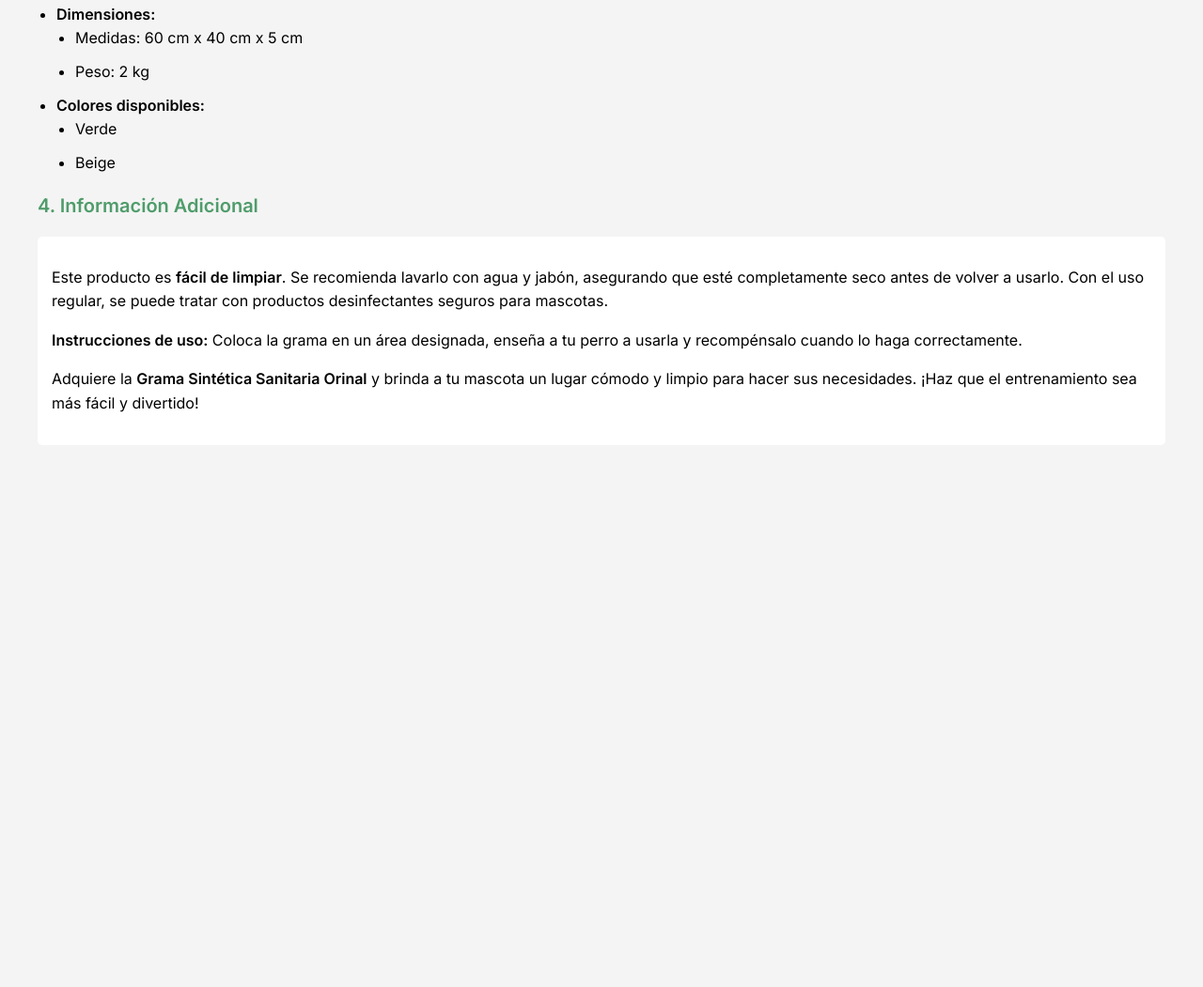
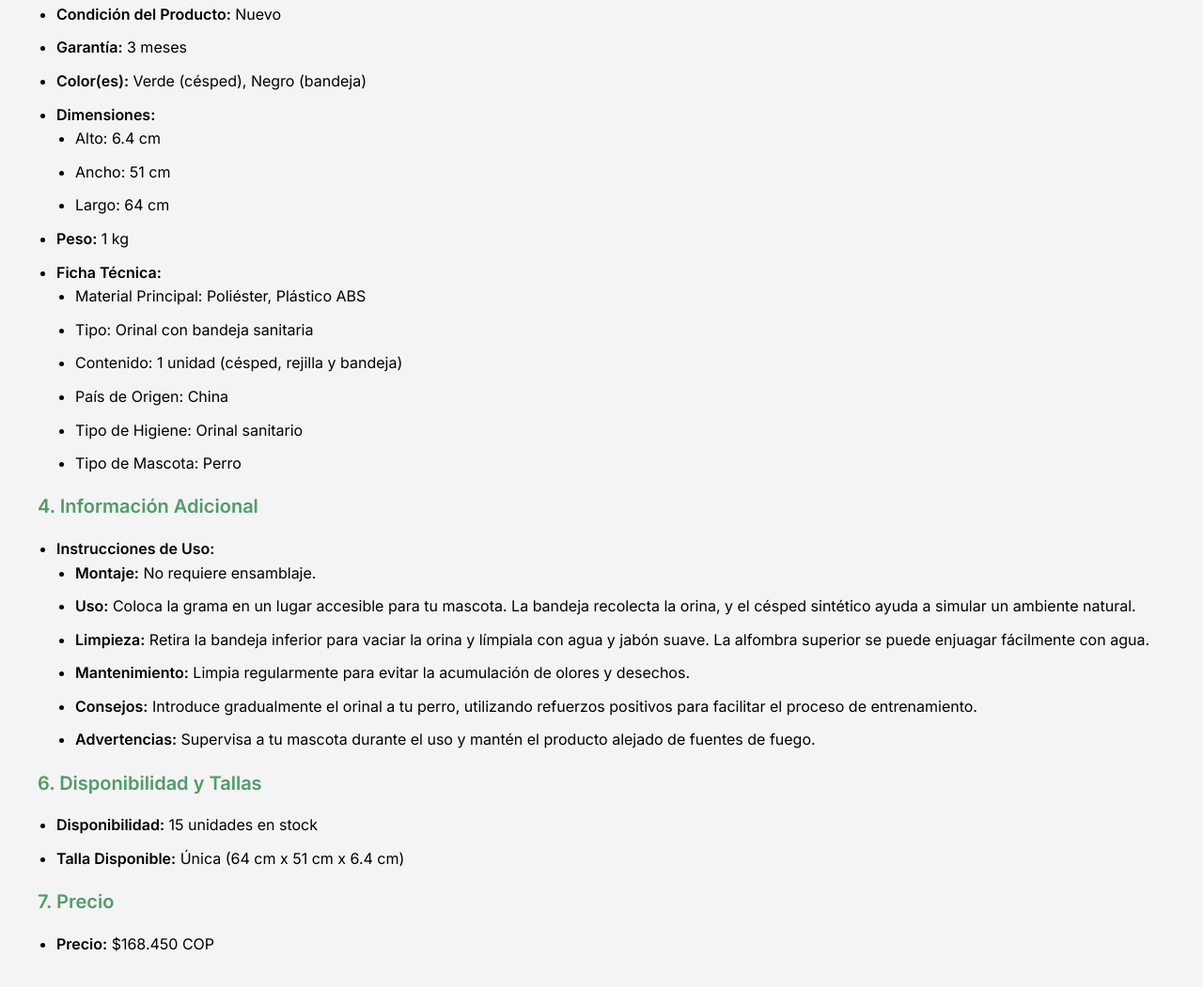
Before and after one commit to maportillam/grama-sintetica, a plain HTML site: page index.html in a window 1280 px wide. Shown: the part 2233-3284 px from the top of the page at 94% size. Before the commit the page ends 2767 px from the top, so only its background shows below. Drawn offline with Linux system fonts and the light colour scheme.

Commit message:
Add files via upload

```diff
--- a/index.html
+++ b/index.html
@@ -146,44 +146,69 @@
             <li>Bandeja de rejilla y base: Plástico ABS</li>
         </ul>
     </li>
+    <li><strong>Condición del Producto:</strong> Nuevo</li>
+    <li><strong>Garantía:</strong> 3 meses</li>
+    <li><strong>Color(es):</strong> Verde (césped), Negro (bandeja)</li>
     <li><strong>Dimensiones:</strong>
         <ul>
-            <li>Medidas: 60 cm x 40 cm x 5 cm</li>
-            <li>Peso: 2 kg</li>
+            <li>Alto: 6.4 cm</li>
+            <li>Ancho: 51 cm</li>
+            <li>Largo: 64 cm</li>
         </ul>
     </li>
-    <li><strong>Colores disponibles:</strong>
+    <li><strong>Peso:</strong> 1 kg</li>
+    <li><strong>Ficha Técnica:</strong>
         <ul>
-            <li>Verde</li>
-            <li>Beige</li>
+            <li>Material Principal: Poliéster, Plástico ABS</li>
+            <li>Tipo: Orinal con bandeja sanitaria</li>
+            <li>Contenido: 1 unidad (césped, rejilla y bandeja)</li>
+            <li>País de Origen: China</li>
+            <li>Tipo de Higiene: Orinal sanitario</li>
+            <li>Tipo de Mascota: Perro</li>
         </ul>
     </li>
 </ul>
 
 <h2>4. Información Adicional</h2>
-<div class="additional-info">
-    <p>Este producto es <strong>fácil de limpiar</strong>. Se recomienda lavarlo con agua y jabón, asegurando que esté completamente seco antes de volver a usarlo. Con el uso regular, se puede tratar con productos desinfectantes seguros para mascotas.</p>
-    <p><strong>Instrucciones de uso:</strong> Coloca la grama en un área designada, enseña a tu perro a usarla y recompénsalo cuando lo haga correctamente.</p>
-    <p>Adquiere la <strong>Grama Sintética Sanitaria Orinal</strong> y brinda a tu mascota un lugar cómodo y limpio para hacer sus necesidades. ¡Haz que el entrenamiento sea más fácil y divertido!</p>
-</div>
+<ul>
+    <li><strong>Instrucciones de Uso:</strong>
+        <ul>
+            <li><strong>Montaje:</strong> No requiere ensamblaje.</li>
+            <li><strong>Uso:</strong> Coloca la grama en un lugar accesible para tu mascota. La bandeja recolecta la orina, y el césped sintético ayuda a simular un ambiente natural.</li>
+            <li><strong>Limpieza:</strong> Retira la bandeja inferior para vaciar la orina y límpiala con agua y jabón suave. La alfombra superior se puede enjuagar fácilmente con agua.</li>
+            <li><strong>Mantenimiento:</strong> Limpia regularmente para evitar la acumulación de olores y desechos.</li>
+            <li><strong>Consejos:</strong> Introduce gradualmente el orinal a tu perro, utilizando refuerzos positivos para facilitar el proceso de entrenamiento.</li>
+            <li><strong>Advertencias:</strong> Supervisa a tu mascota durante el uso y mantén el producto alejado de fuentes de fuego.</li>
+        </ul>
+    </li>
+</ul>
+
+<h2>6. Disponibilidad y Tallas</h2>
+<ul>
+    <li><strong>Disponibilidad:</strong> 15 unidades en stock</li>
+    <li><strong>Talla Disponible:</strong> Única (64 cm x 51 cm x 6.4 cm)</li>
+</ul>
+
+<h2>7. Precio</h2>
+<ul>
+    <li><strong>Precio:</strong> $168.450 COP</li>
+</ul>
 
 <script>
-    let currentSlide = 0;
-    const slides = document.querySelectorAll('.carousel-images img, .carousel-images video');
+    let currentSlide = 0; // Inicializa la diapositiva actual
+    const slides = document.querySelectorAll('.carousel-images img, .carousel-images video'); // Selecciona todas las imágenes y videos
 
-    function showSlide(index) {
-        slides[currentSlide].classList.remove('active'); // Oculta el slide actual
-        currentSlide = (index + slides.length) % slides.length; // Calcula el nuevo índice
-        slides[currentSlide].classList.add('active'); // Muestra el nuevo slide
+    // Función para mover las diapositivas
+    function moveSlide(direction) {
+        slides[currentSlide].classList.remove('active'); // Oculta la diapositiva actual
+        currentSlide = (currentSlide + direction + slides.length) % slides.length; // Calcula la nueva diapositiva
+        slides[currentSlide].classList.add('active'); // Muestra la nueva diapositiva
     }
 
-    function moveSlide(direction) {
-        showSlide(currentSlide + direction);
-    }
-
-    // Mostrar el primer slide
-    showSlide(currentSlide);
+    // Muestra la primera diapositiva al cargar
+    window.onload = function() {
+        slides[currentSlide].classList.add('active');
+    };
 </script>
-
 </body>
 </html>
```
